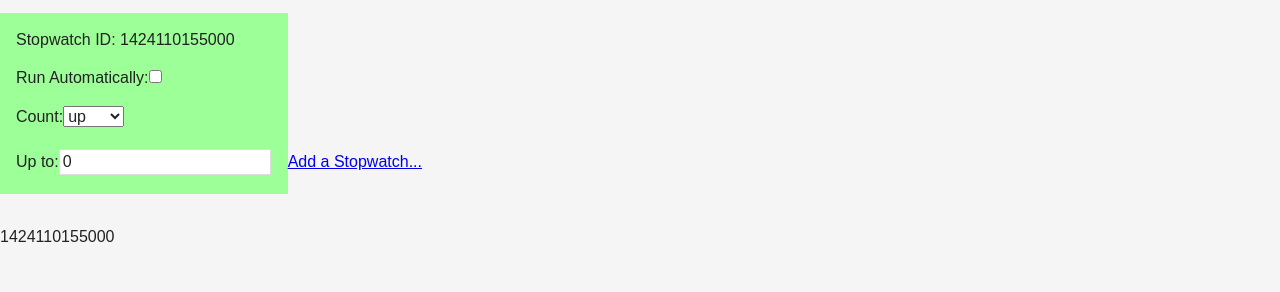
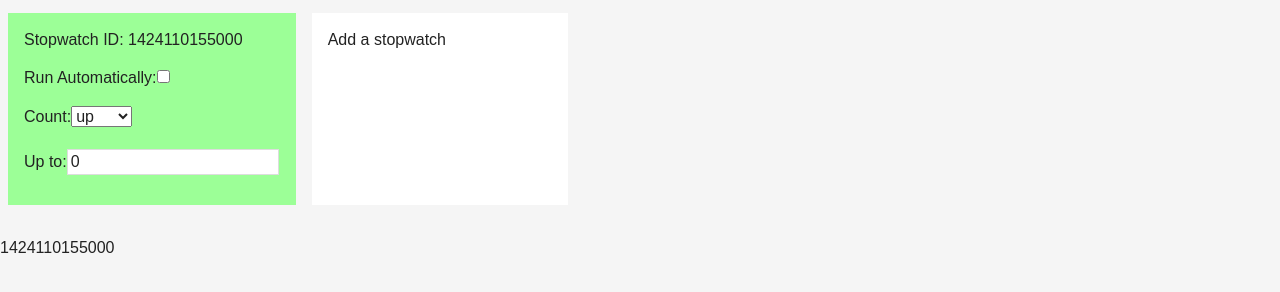
Before and after one commit to theBrianCui/ProtoWatch, a plain HTML site: page src/index.html in a window 1280 px wide. Shown: the part 368-660 px from the top of the page. Drawn offline with Linux system fonts and the light colour scheme.

Commit message:
Improved module list positioning.

```diff
--- a/src/css/main.css
+++ b/src/css/main.css
@@ -199,8 +199,12 @@ input[type=text]:focus, textarea:focus {
 
 .Module {
     padding: 0 1em;
-    margin: 1em 0;
+    margin: 1em .5em;
     display: inline-block;
+    vertical-align: top;
+    background-color: white;
+    min-height: 12em;
+    min-width: 14em;
 }
 
 .Module.activeModule {
--- a/src/js/main.js
+++ b/src/js/main.js
@@ -380,10 +380,10 @@ var Main = React.createClass({
                     {...currentActiveStopwatch.props}
                     key={currentActiveStopwatch.props.id}
                 />
-                <span id="moduleList">
+                <div id="moduleList">
                     {this.state.Modules}
-                    <a href="javascript:void(0)" onClick={this.add}>Add a Stopwatch...</a>
-                </span>
+                    <div className="Module" onClick={this.add}><p>Add a stopwatch</p></div>
+                </div>
                 <p>{currentActiveStopwatch.props.id}</p>
             </div>
         )
```
